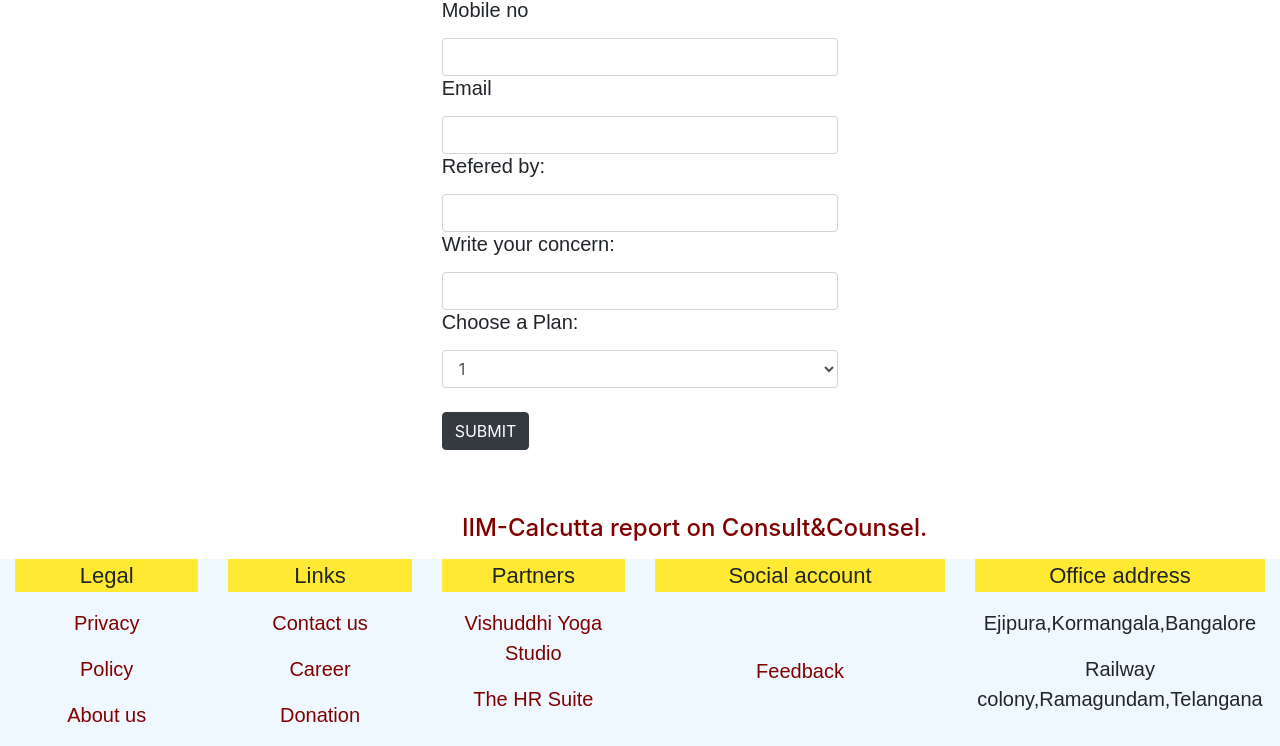
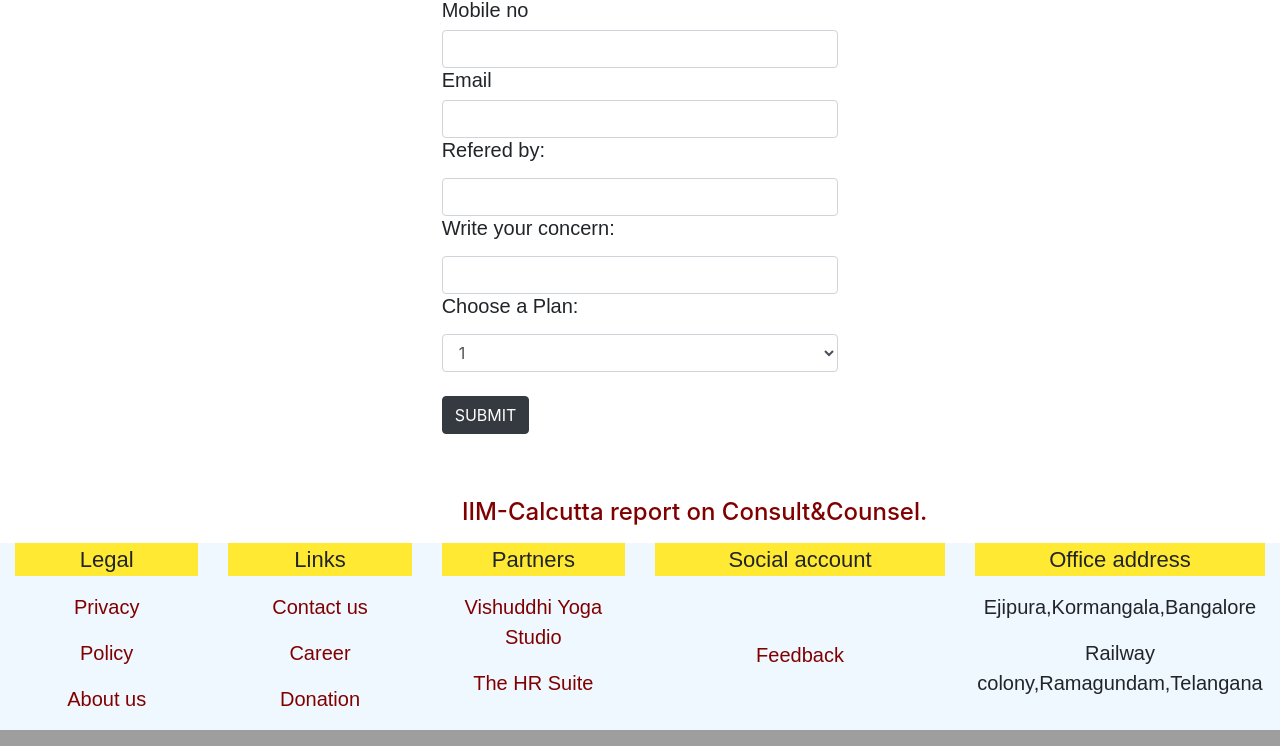
Before and after one commit to sumanpatra970/consultcounsel97, a Django app: page /qr in a window 1280 px wide. Shown: the part 1149-1895 px from the top of the page. Run offline with Django 3.2, Linux system fonts and the light colour scheme; some libraries are stand-ins or nearby versions.

Commit message:
Update directpay.html

```diff
--- a/templates/directpay.html
+++ b/templates/directpay.html
@@ -27,8 +27,8 @@
                     {% csrf_token %}
                     <h3 class="pox">Creating order</h3>
                     <div><label><h5 class="kk puppy">Name</h5></label><input type="text" name="name" required class="form-control" value={{name}}></div>
-                    <div><label><h5 class="kk">Mobile no</h5></label><input type="text" name="phone" required class="form-control"></div>
-                    <div><label><h5 class="kk">Email</h5></label><input type="email" name="email" required class="form-control"></div>
+                    <div><label><h5 class="kk puppy">Mobile no</h5></label><input type="text" name="phone" required class="form-control"></div>
+                    <div><label><h5 class="kk puppy">Email</h5></label><input type="email" name="email" required class="form-control"></div>
                     <div><label><h5 class="kk">Refered by:</h5></label><input type="text" name="refer" required class="form-control"></div>
                     <div><label><h5 class="kk">Write your concern:</h5></label><input type="text" name="concern" required class="form-control"></div>
                     <label for="plan"><h5 class="kk">Choose a Plan:</h5></label>
```
